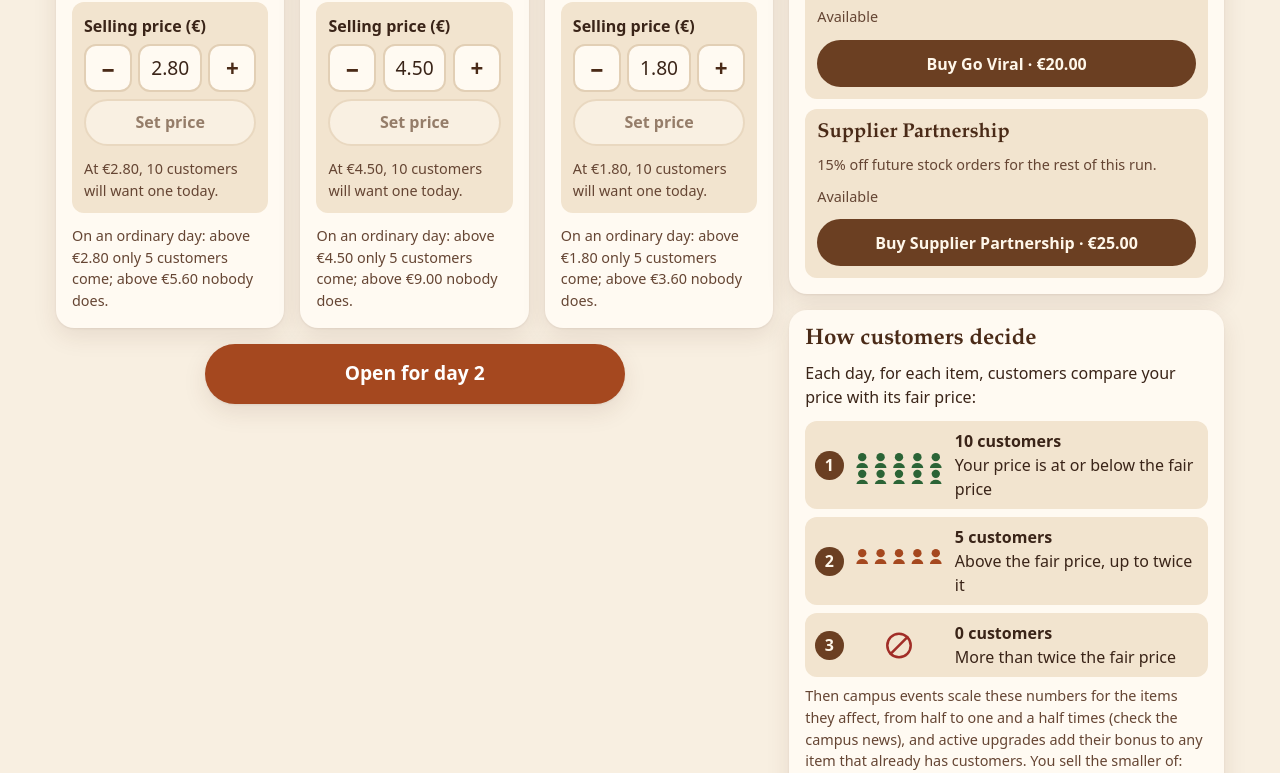
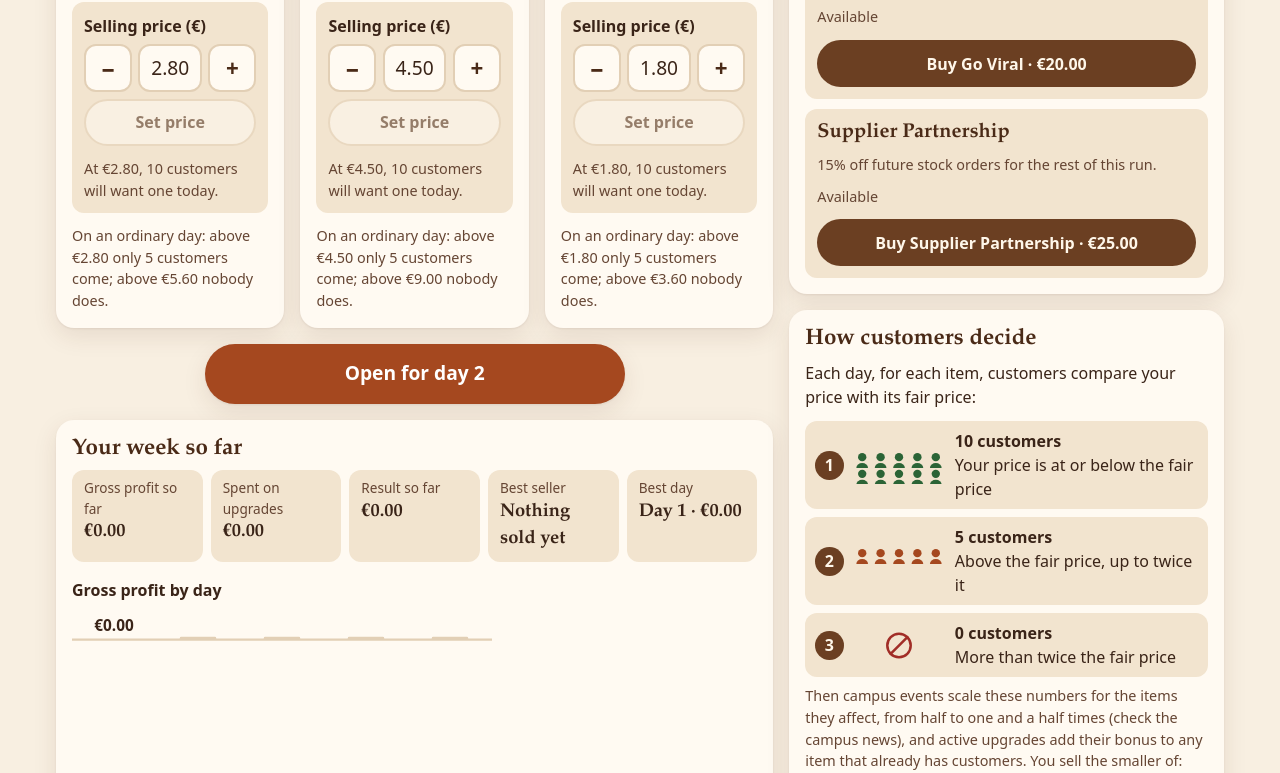
Before and after one commit to EthanCalvert22/Ethan-Intro-to-Programming-project, a website built with Vite: page index.html in a window 1280 px wide. Both pictures are taken after a click on the button "Open for day 1". Shown: the part 931-1704 px from the top of the page. Built offline with nearby package versions, Linux system fonts and the light colour scheme.

Commit message:
feat(dashboard): show the week so far with a daily gross profit chart
A 'Your week so far' panel under the shelf shows gross profit so far, upgrade
spending, the result so far (always equal to the final gain or loss), the best
seller and the best day, plus a bar chart of gross profit by day. Losses go
below the zero line with a signed label; the gain/loss colours were checked for
colour-blind separation in both themes, and a screen-reader table repeats the
numbers. Includes unit, property, screen and browser tests.

Feature owner: Ethan (built at the team's request; for Ethan to review)

Co-Authored-By: Claude Opus 5.5 <noreply@anthropic.com>
Claude-Session: https://claude.ai/code/session_01TnaFkgAnGYJTaMZ5hbx1Ax

```diff
--- /dev/null
+++ b/src/domain/stats.ts
@@ -0,0 +1,84 @@
+import type { Catalogue } from "./catalogue";
+import type { Run } from "./run";
+import { upgrades } from "./upgrades";
+
+/*
+ * The week at a glance: figures for the results dashboard, worked out from the run's
+ * recorded days. Pure, like the rest of the rulebook: it only reads the run.
+ */
+
+export interface DayFigures {
+  readonly day: number;
+  readonly eventId: string;
+  readonly unitsSold: number;
+  readonly revenueCents: number;
+  readonly grossProfitCents: number;
+}
+
+export interface WeekStats {
+  readonly days: readonly DayFigures[];
+  readonly totalUnitsSold: number;
+  readonly totalRevenueCents: number;
+  readonly totalGrossProfitCents: number;
+  /** What the upgrades bought this run cost. */
+  readonly upgradeSpendCents: number;
+  /**
+   * Gross profit so far minus upgrade spending. Buying stock swaps cash for stock at the
+   * same value, so this always equals the overall gain or loss on the €100.
+   */
+  readonly resultSoFarCents: number;
+  /** The item with the most units sold; a tie goes to the item first on the menu. */
+  readonly bestSeller: { readonly productId: string; readonly units: number } | null;
+  /** The day with the highest gross profit; a tie goes to the earlier day. */
+  readonly bestDay: { readonly day: number; readonly grossProfitCents: number } | null;
+}
+
+function sum(values: readonly number[]): number {
+  return values.reduce((total, value) => total + value, 0);
+}
+
+export function weekStats(run: Run, catalogue: Catalogue): WeekStats {
+  const days = run.history.map((record) => ({
+    day: record.day,
+    eventId: record.eventId,
+    unitsSold: record.totals.unitsSold,
+    revenueCents: record.totals.revenueCents,
+    grossProfitCents: record.totals.grossProfitCents,
+  }));
+  const totalGrossProfitCents = sum(days.map((day) => day.grossProfitCents));
+  const upgradeSpendCents = sum(
+    upgrades
+      .filter((upgrade) => run.purchasedUpgrades.includes(upgrade.id))
+      .map((upgrade) => upgrade.costCents),
+  );
+
+  const unitsByProduct = catalogue.map((product) => ({
+    productId: product.id,
+    units: sum(
+      run.history.flatMap((record) =>
+        record.lines.filter((line) => line.productId === product.id).map((line) => line.unitsSold),
+      ),
+    ),
+  }));
+  // Strictly greater, so the first item on the menu keeps a tie. A menu always has items.
+  const topSeller = unitsByProduct.reduce((best, entry) =>
+    entry.units > best.units ? entry : best,
+  );
+  // Strictly greater, so the earlier day keeps a tie.
+  const topDay = days.reduce<DayFigures | null>(
+    (best, day) => (best === null || day.grossProfitCents > best.grossProfitCents ? day : best),
+    null,
+  );
+
+  return {
+    days,
+    totalUnitsSold: sum(days.map((day) => day.unitsSold)),
+    totalRevenueCents: sum(days.map((day) => day.revenueCents)),
+    totalGrossProfitCents,
+    upgradeSpendCents,
+    resultSoFarCents: totalGrossProfitCents - upgradeSpendCents,
+    bestSeller: topSeller.units === 0 ? null : topSeller,
+    bestDay:
+      topDay === null ? null : { day: topDay.day, grossProfitCents: topDay.grossProfitCents },
+  };
+}
--- a/src/ui/app.ts
+++ b/src/ui/app.ts
@@ -7,6 +7,7 @@ import { ScoreStore } from "../storage/scoreStore";
 import { scheduleFromSeed } from "../domain/events";
 import { CampusNews } from "./campusNews";
 import { Chalkboard } from "./chalkboard";
+import { ResultsDashboard } from "./dashboard";
 import { renderDemandPanel } from "./demandPanel";
 import { el, svgFromMarkup } from "./dom";
 import { renderFinalCard } from "./finalCard";
@@ -91,6 +92,7 @@ class CafeScreen {
   private readonly chalkboard: Chalkboard;
   private readonly news: CampusNews;
   private readonly upgradesShop: UpgradesShop;
+  private readonly dashboard: ResultsDashboard;
   private readonly dialog: NewRunDialog;
   private readonly cashValue = el("dd", { "data-testid": "cash" });
   private readonly dayValue = el("dd", { "data-testid": "day" });
@@ -143,6 +145,7 @@ class CafeScreen {
     );
     this.chalkboard = new Chalkboard(run);
     this.news = new CampusNews(shop.catalogue, run);
+    this.dashboard = new ResultsDashboard(shop.catalogue, run);
     this.upgradesShop = new UpgradesShop((upgradeId) => {
       this.show(this.shop.buyUpgrade(upgradeId));
     });
@@ -181,6 +184,7 @@ class CafeScreen {
         this.message,
         this.finalSlot,
         el("div", { class: "layout" }, [
+          el("div", { class: "main-column" }, [
             el("section", { class: "shelf", "aria-labelledby": "shelf-title" }, [
               el("h2", { id: "shelf-title", tabindex: "-1" }, ["The shelf"]),
               el(
@@ -189,6 +193,8 @@ class CafeScreen {
                 this.cards.map((card) => card.element),
               ),
               el("div", { class: "open-bar" }, [this.openButton]),
+            ]),
+            this.dashboard.element,
           ]),
           el("div", { class: "side" }, [
             this.upgradesShop.element,
@@ -272,6 +278,7 @@ class CafeScreen {
     this.chalkboard.update(run);
     this.news.update(run);
     this.upgradesShop.update(run);
+    this.dashboard.update(run);
     this.cards.forEach((card) => {
       card.update(run);
     });
--- /dev/null
+++ b/src/ui/dashboard.ts
@@ -0,0 +1,208 @@
+import { findProduct, type Catalogue } from "../domain/catalogue";
+import { findEvent, ORDINARY_DAY } from "../domain/events";
+import { formatEuros, formatSignedEuros } from "../domain/money";
+import { RUN_LENGTH_DAYS } from "../domain/rules";
+import type { Run } from "../domain/run";
+import { weekStats, type DayFigures, type WeekStats } from "../domain/stats";
+import { el, svgFromMarkup, type Child } from "./dom";
+
+/* Chart geometry, in the SVG's own units (it scales to the panel's width). */
+const WIDTH = 300;
+const TOP = 24;
+const PLOT_HEIGHT = 100;
+const SLOT = WIDTH / RUN_LENGTH_DAYS;
+const BAR = 26;
+const BOTTOM_LABELS = 22;
+const HEIGHT = TOP + PLOT_HEIGHT + BOTTOM_LABELS;
+const RADIUS = 4;
+/** Room under the lowest bar for its label, so it never touches the day names. */
+const LOSS_LABEL_SPACE = 16;
+
+/** A bar with a rounded far end and a square end on the zero line. */
+function barPath(x: number, base: number, end: number): string {
+  const up = end < base;
+  const r = Math.min(RADIUS, Math.abs(base - end));
+  // Stop short of the far end by the corner radius, then curve round to it.
+  const tip = up ? end + r : end - r;
+  return [
+    `M${x} ${base}`,
+    `V${tip}`,
+    `Q${x} ${end} ${x + r} ${end}`,
+    `H${x + BAR - r}`,
+    `Q${x + BAR} ${end} ${x + BAR} ${tip}`,
+    `V${base}`,
+    "Z",
+  ].join(" ");
+}
+
+/**
+ * The daily gross profit chart: one bar per traded day, up for a profit and down for a loss,
+ * each labelled with its signed amount. Direction and sign carry the meaning; colour repeats it.
+ */
+function renderChart(days: readonly DayFigures[]): Element {
+  const highest = Math.max(0, ...days.map((day) => day.grossProfitCents));
+  const lowest = Math.min(0, ...days.map((day) => day.grossProfitCents));
+  const range = highest - lowest;
+  // The zero line sits at the bottom when nothing lost money, and moves up when something did.
+  const barSpace = PLOT_HEIGHT - (lowest < 0 ? LOSS_LABEL_SPACE : 0);
+  const scale = range === 0 ? 0 : barSpace / range;
+  const base = TOP + highest * scale;
+
+  const slots = Array.from({ length: RUN_LENGTH_DAYS }, (_unused, index) => {
+    const dayNumber = index + 1;
+    const x = index * SLOT + (SLOT - BAR) / 2;
+    const centre = index * SLOT + SLOT / 2;
+    const label = `<text class="chart-day" x="${centre}" y="${HEIGHT - 6}" text-anchor="middle">Day ${dayNumber}</text>`;
+    const day = days[index];
+    if (day === undefined) {
+      return `<g class="chart-future"><rect x="${x}" y="${base - 2}" width="${BAR}" height="2" rx="1"/>${label}</g>`;
+    }
+    const profit = day.grossProfitCents;
+    const end = base - profit * scale;
+    const tone = profit < 0 ? "chart-loss" : "chart-gain";
+    const valueY = profit < 0 ? end + 14 : end - 6;
+    const amount = formatSignedEuros(profit);
+    const bar = profit === 0 ? "" : `<path class="${tone}" d="${barPath(x, base, end)}"/>`;
+    return `<g class="chart-bar" data-day="${dayNumber}"><title>Day ${dayNumber}: gross profit ${amount}</title>${bar}<text class="chart-value" x="${centre}" y="${valueY}" text-anchor="middle">${amount}</text>${label}</g>`;
+  }).join("");
+
+  return svgFromMarkup(
+    `<svg class="profit-chart" viewBox="0 0 ${WIDTH} ${HEIGHT}" role="img" aria-labelledby="chart-title" focusable="false">
+      <line class="chart-zero" x1="0" x2="${WIDTH}" y1="${base}" y2="${base}"/>
+      ${slots}
+    </svg>`,
+  );
+}
+
+/**
+ * The same numbers as the chart, as a table for screen readers. The hidden wrapper matters:
+ * a table ignores the 1px width that visually-hidden elements use, and would widen the page.
+ */
+function renderTable(days: readonly DayFigures[]): HTMLElement {
+  return el("div", { class: "sr-only" }, [renderTableRows(days)]);
+}
+
+function renderTableRows(days: readonly DayFigures[]): HTMLElement {
+  return el("table", {}, [
+    el("caption", {}, ["Gross profit by day"]),
+    el("thead", {}, [
+      el("tr", {}, [
+        el("th", { scope: "col" }, ["Day"]),
+        el("th", { scope: "col" }, ["Event"]),
+        el("th", { scope: "col" }, ["Units sold"]),
+        el("th", { scope: "col" }, ["Revenue"]),
+        el("th", { scope: "col" }, ["Gross profit"]),
+      ]),
+    ]),
+    el(
+      "tbody",
+      {},
+      days.map((day) =>
+        el("tr", {}, [
+          el("th", { scope: "row" }, [`Day ${day.day}`]),
+          el("td", {}, [findEvent(day.eventId)?.name ?? ORDINARY_DAY.name]),
+          el("td", {}, [String(day.unitsSold)]),
+          el("td", {}, [formatEuros(day.revenueCents)]),
+          el("td", {}, [formatSignedEuros(day.grossProfitCents)]),
+        ]),
+      ),
+    ),
+  ]);
+}
+
+/** An amount that never breaks across lines (so "+€24.00" stays together). */
+function amount(text: string): HTMLElement {
+  return el("span", { class: "no-break" }, [text]);
+}
+
+function figure(label: string, value: readonly Child[], testId: string, tone = ""): HTMLElement {
+  return el("div", {}, [
+    el("dt", {}, [label]),
+    el("dd", { "data-testid": testId, class: tone }, value),
+  ]);
+}
+
+function toneOf(cents: number): string {
+  if (cents > 0) {
+    return "figure-gain";
+  }
+  return cents < 0 ? "figure-loss" : "";
+}
+
+function renderFigures(stats: WeekStats, catalogue: Catalogue): HTMLElement {
+  const seller = stats.bestSeller;
+  const sellerName = seller === null ? null : findProduct(catalogue, seller.productId)?.name;
+  const bestDay = stats.bestDay;
+  return el("dl", { class: "week-figures" }, [
+    figure(
+      "Gross profit so far",
+      [amount(formatSignedEuros(stats.totalGrossProfitCents))],
+      "week-profit",
+    ),
+    figure("Spent on upgrades", [amount(formatEuros(stats.upgradeSpendCents))], "week-upgrades"),
+    figure(
+      "Result so far",
+      [amount(formatSignedEuros(stats.resultSoFarCents))],
+      "week-result",
+      toneOf(stats.resultSoFarCents),
+    ),
+    figure(
+      "Best seller",
+      [
+        seller === null
+          ? "Nothing sold yet"
+          : `${sellerName ?? seller.productId} · ${seller.units} sold`,
+      ],
+      "week-best-seller",
+    ),
+    figure(
+      "Best day",
+      bestDay === null
+        ? ["-"]
+        : [`Day ${bestDay.day} · `, amount(formatSignedEuros(bestDay.grossProfitCents))],
+      "week-best-day",
+    ),
+  ]);
+}
+
+/**
+ * "Your week so far": the run's results at a glance, updated after every change. The result
+ * so far is gross profit minus upgrade spending, which always matches the final gain or loss.
+ */
+export class ResultsDashboard {
+  readonly element: HTMLElement;
+  private readonly body: HTMLElement;
+
+  constructor(
+    private readonly catalogue: Catalogue,
+    run: Run,
+  ) {
+    this.body = el("div", { class: "dashboard-body" });
+    this.element = el(
+      "section",
+      { class: "panel dashboard", "aria-labelledby": "dashboard-title" },
+      [el("h2", { id: "dashboard-title" }, ["Your week so far"]), this.body],
+    );
+    this.update(run);
+  }
+
+  update(run: Run): void {
+    const stats = weekStats(run, this.catalogue);
+    if (stats.days.length === 0) {
+      this.body.replaceChildren(
+        el("p", { class: "dashboard-empty" }, [
+          "Open for your first day and your results appear here: profit by day, your best seller and your result so far.",
+        ]),
+      );
+      return;
+    }
+    this.body.replaceChildren(
+      renderFigures(stats, this.catalogue),
+      el("figure", { class: "chart-figure" }, [
+        el("figcaption", { id: "chart-title" }, ["Gross profit by day"]),
+        renderChart(stats.days),
+        renderTable(stats.days),
+      ]),
+    );
+  }
+}
--- a/src/ui/styles.css
+++ b/src/ui/styles.css
@@ -28,6 +28,9 @@
   --paper: #fffdf8;
   --paper-ink: #2c2420;
   --shadow: 0 1px 2px rgb(74 42 23 / 0.08), 0 8px 24px rgb(74 42 23 / 0.1);
+  /* Chart colours, checked for colour-blind separation and contrast on the panel. */
+  --chart-gain: #1d6aa5;
+  --chart-loss: #b4512c;
   --radius: 18px;
   --radius-small: 12px;
   --font-heading:
@@ -64,6 +67,8 @@
     --paper: #f4ecdf;
     --paper-ink: #2c2420;
     --shadow: 0 1px 2px rgb(0 0 0 / 0.4), 0 8px 24px rgb(0 0 0 / 0.35);
+    --chart-gain: #3f97d8;
+    --chart-loss: #d4703f;
   }
 }
 
@@ -846,6 +851,104 @@ p {
   font-style: italic;
 }
 
+/* Results dashboard */
+
+.main-column {
+  display: grid;
+  gap: 1rem;
+  align-content: start;
+  min-width: 0;
+}
+
+.dashboard-empty {
+  color: var(--ink-soft);
+}
+
+.week-figures {
+  display: grid;
+  grid-template-columns: repeat(auto-fit, minmax(125px, 1fr));
+  gap: 0.5rem;
+  margin: 0 0 1rem;
+}
+
+.week-figures div {
+  background: var(--surface-sunk);
+  border-radius: var(--radius-small);
+  padding: 0.5rem 0.75rem;
+  min-width: 0;
+}
+
+.week-figures dt {
+  font-size: 0.85rem;
+  color: var(--ink-soft);
+}
+
+.week-figures dd {
+  margin: 0;
+  font-family: var(--font-heading);
+  font-size: 1.15rem;
+  font-weight: 700;
+  font-variant-numeric: tabular-nums;
+}
+
+.no-break {
+  white-space: nowrap;
+}
+
+.figure-gain {
+  color: var(--success);
+}
+
+.figure-loss {
+  color: var(--danger);
+}
+
+.chart-figure {
+  margin: 0;
+}
+
+.chart-figure figcaption {
+  font-weight: 600;
+  margin-bottom: 0.25rem;
+}
+
+.profit-chart {
+  display: block;
+  width: 100%;
+  max-width: 420px;
+  height: auto;
+}
+
+.chart-zero {
+  stroke: var(--line);
+  stroke-width: 1.5;
+}
+
+.chart-gain {
+  fill: var(--chart-gain);
+}
+
+.chart-loss {
+  fill: var(--chart-loss);
+}
+
+.chart-value,
+.chart-day {
+  font-family: var(--font-body);
+  font-size: 11px;
+  fill: var(--ink-soft);
+  font-variant-numeric: tabular-nums;
+}
+
+.chart-value {
+  fill: var(--ink);
+  font-weight: 600;
+}
+
+.chart-future rect {
+  fill: var(--line);
+}
+
 /* High scores */
 
 .score-list {
```
Also changed, not shown: e2e/dashboard.spec.ts (added, +45 -0 lines), tests/domain/stats.test.ts (added, +118 -0 lines), tests/ui/app.test.ts (+70 -0 lines). Lines whose indentation alone changed are shown as unchanged.
